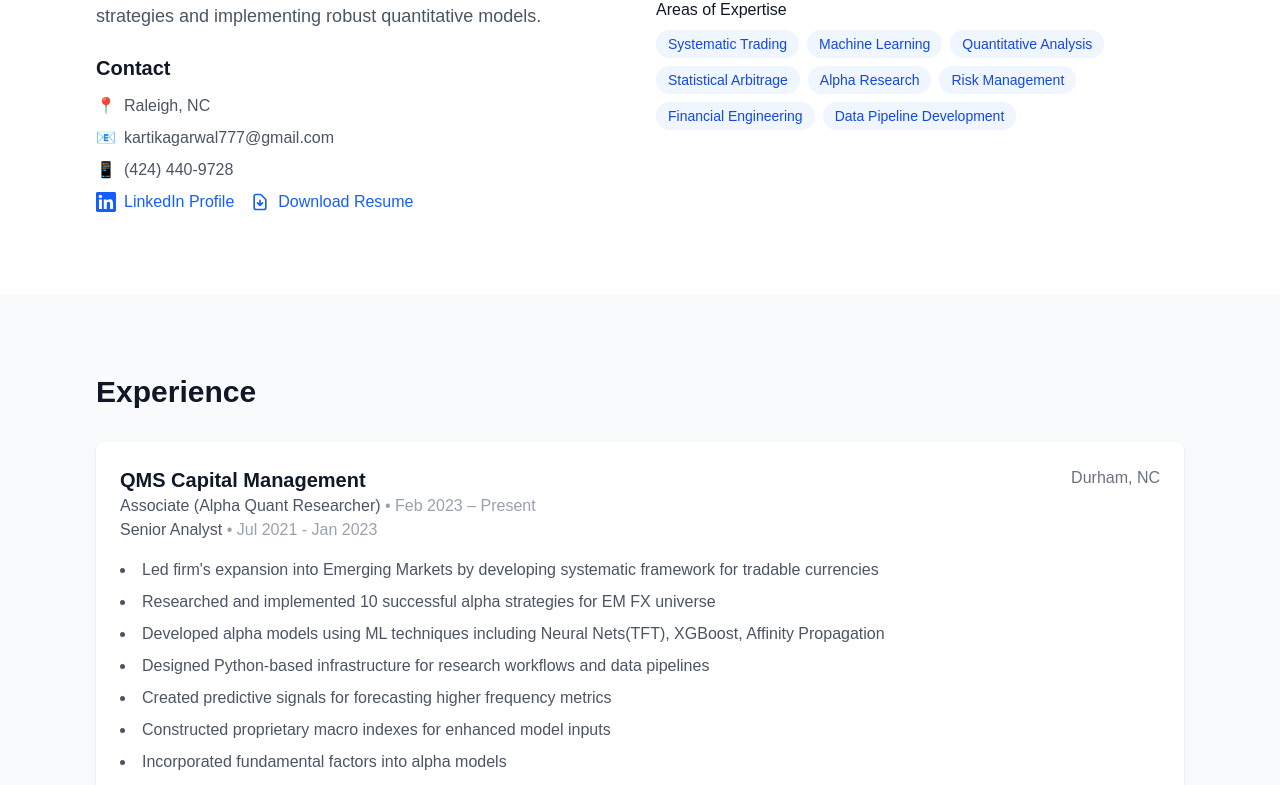
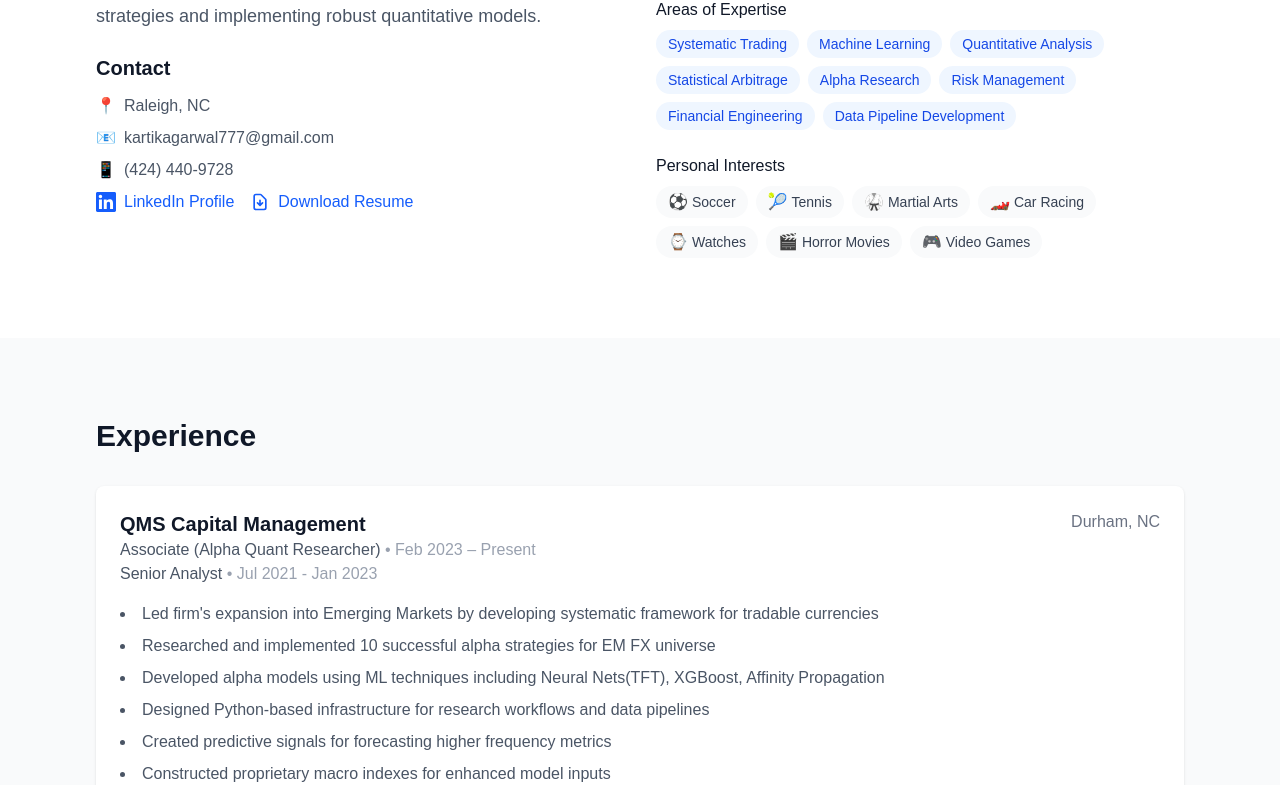
Before and after one commit to kartikagarwal777/portfolio-website, a Next.js app: page / in a window 1280 px wide. Shown: the part 950-1735 px from the top of the page. Built offline with nearby package versions, Linux system fonts and the light colour scheme.

Commit message:
Add Personal Interests section with hobbies

```diff
--- a/src/components/About.tsx
+++ b/src/components/About.tsx
@@ -139,6 +139,28 @@
                 ))}
               </div>
             </div>
+            <div>
+              <h4 className="font-medium text-gray-900 mb-2">Personal Interests</h4>
+              <div className="flex flex-wrap gap-2">
+                {[
+                  { icon: "⚽", text: "Soccer" },
+                  { icon: "🎾", text: "Tennis" },
+                  { icon: "🥋", text: "Martial Arts" },
+                  { icon: "🏎️", text: "Car Racing" },
+                  { icon: "⌚", text: "Watches" },
+                  { icon: "🎬", text: "Horror Movies" },
+                  { icon: "🎮", text: "Video Games" }
+                ].map((hobby) => (
+                  <span
+                    key={hobby.text}
+                    className="px-3 py-1 bg-gray-50 text-gray-700 rounded-full text-sm flex items-center gap-1 hover:bg-gray-100 transition-colors"
+                  >
+                    <span className="text-base">{hobby.icon}</span>
+                    {hobby.text}
+                  </span>
+                ))}
+              </div>
+            </div>
           </div>
         </div>
       </div>
```
